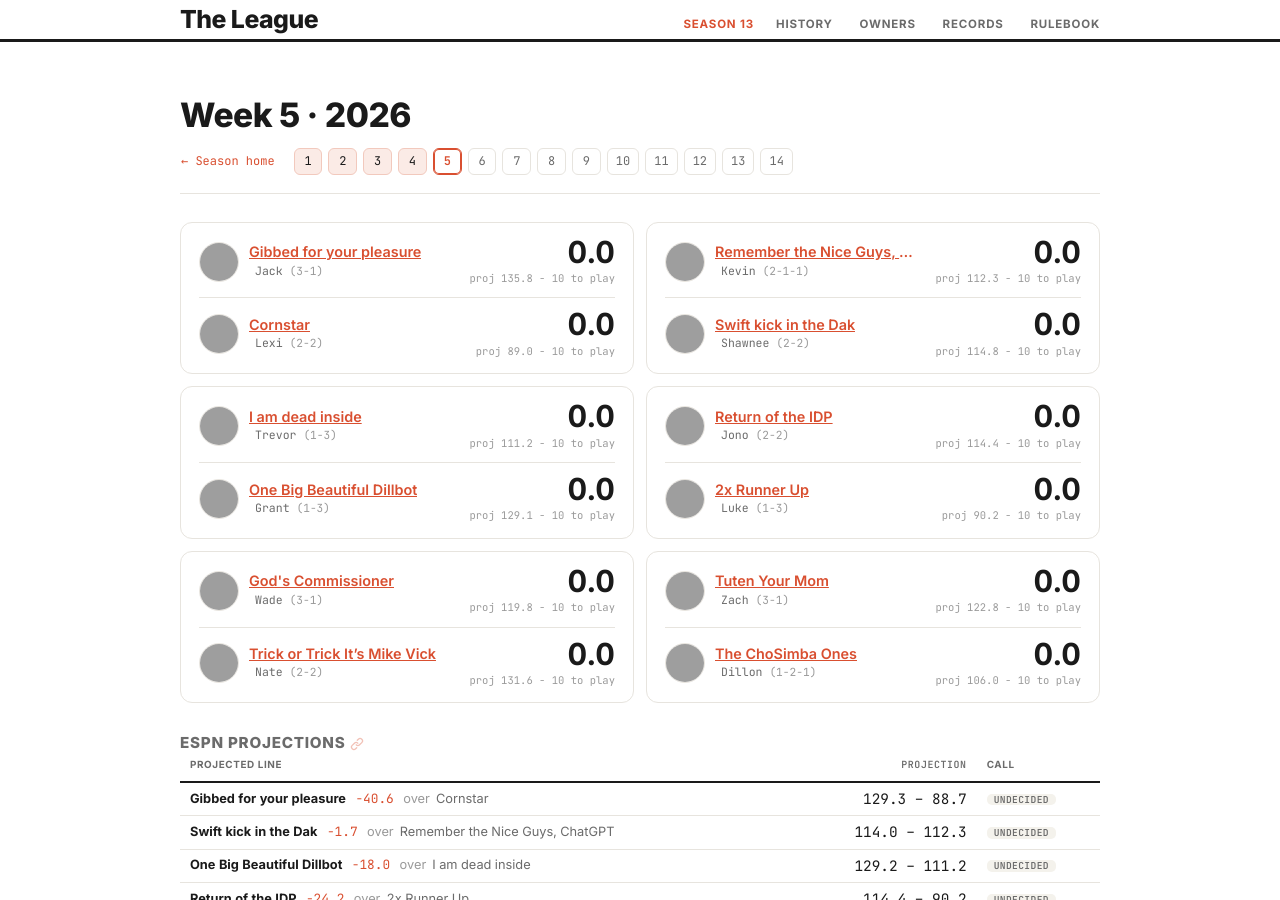
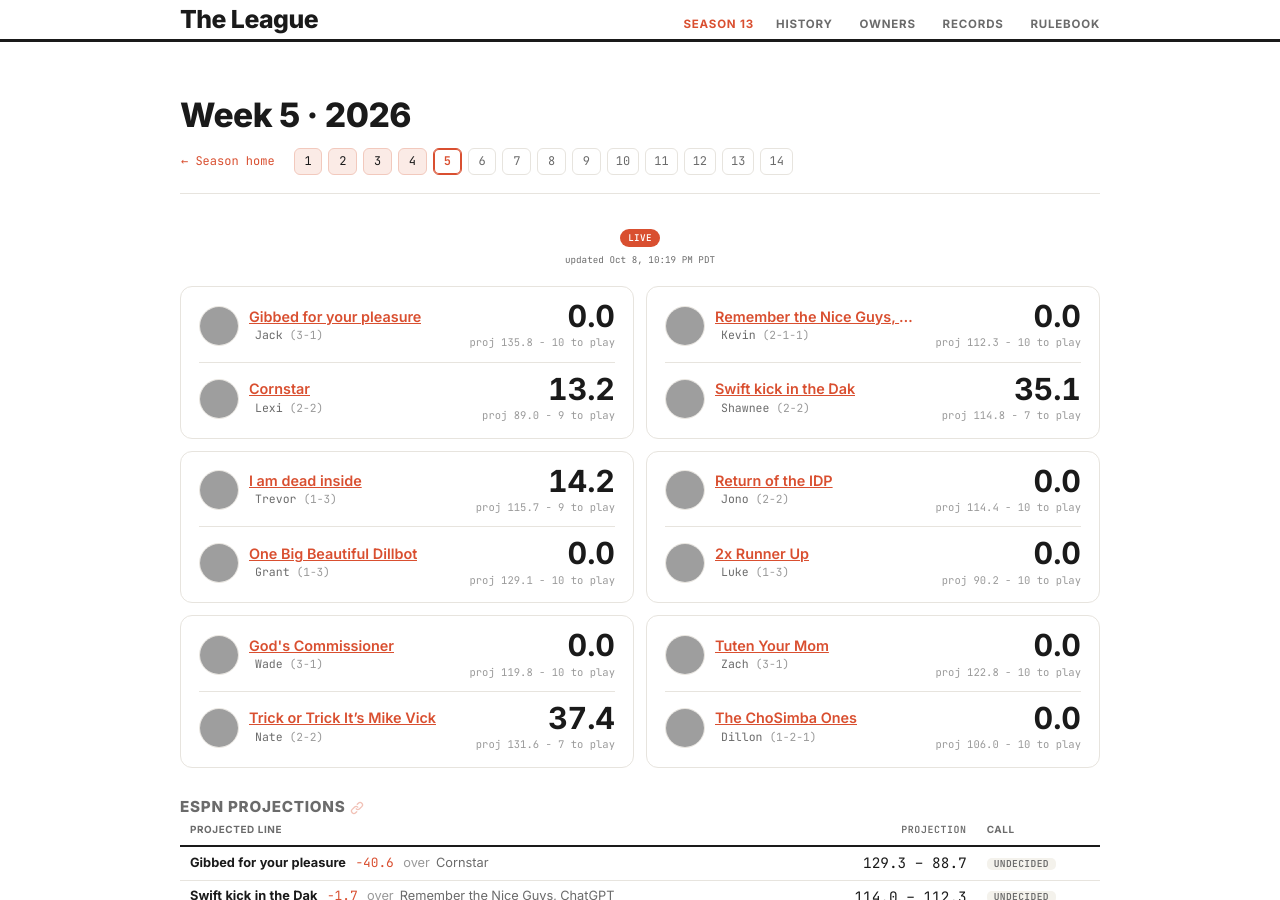
Before and after one commit to dillondrenzek/no-love-in-the-league, a Jekyll site: the page built from docs/seasons/2026/week-5.md, in a window 1280 px wide and 900 px high, cut to the strip 0-900 px from the top of the window. Built offline with Jekyll 4.4.1, drawn with Linux system fonts in a browser that asks for light colours; grey boxes are pictures that could not be loaded.

Commit message:
Daily update: 2026-10-09

```diff
--- a/docs/_data/weeks.yml
+++ b/docs/_data/weeks.yml
@@ -255,7 +255,7 @@
     result: miss
     winner_id: zachzoske
   projected_at: Sep 9, 2026 · 12:14 AM PDT
-  updated_at: Oct 8, 5:02 PM PDT
+  updated_at: Oct 8, 10:19 PM PDT
   current: false
   power:
   - rank: 1
@@ -654,7 +654,7 @@
     result: hit
     winner_id: schirmerj
   projected_at: Sep 17, 2026 · 1:57 PM PDT
-  updated_at: Oct 8, 5:02 PM PDT
+  updated_at: Oct 8, 10:19 PM PDT
   current: false
   power:
   - rank: 1
@@ -1046,7 +1046,7 @@
     result: hit
     winner_id: zachzoske
   projected_at: Sep 24, 2026 · 9:10 AM PDT
-  updated_at: Oct 8, 5:02 PM PDT
+  updated_at: Oct 8, 10:19 PM PDT
   current: false
   power:
   - rank: 1
@@ -1445,7 +1445,7 @@
     result: hit
     winner_id: zachzoske
   projected_at: Oct 1, 2026 · 3:13 PM PDT
-  updated_at: Oct 8, 5:02 PM PDT
+  updated_at: Oct 8, 10:19 PM PDT
   current: false
   power:
   - rank: 1
@@ -1570,7 +1570,7 @@
       a 74 last week.
 2026-5:
   week: 5
-  state: future
+  state: in_progress
   scoreboard:
   - home_id: jackperkins74
     home_team: Gibbed for your pleasure
@@ -1582,12 +1582,17 @@
     away_logo: https://g.espncdn.com/lm-static/logo-packs/ffl/MickeyAndDonald-Disney/Disney-03.svg
     home_record: 3-1
     away_record: 2-2
-    scored: false
+    scored: true
     home_yet: 10
-    away_yet: 10
-    final: false
-    live: false
-    playoff: false
+    away_yet: 9
+    final: false
+    live: true
+    playoff: false
+    home_score: 0.0
+    away_score: 13.2
+    winner_id: null
+    tie: false
+    margin: 13.2
     home_proj: 135.8
     away_proj: 89.0
   - home_id: kevbots22
@@ -1600,12 +1605,17 @@
     away_logo: https://g.espncdn.com/lm-static/logo-packs/ffl/Talent-ChipWass/talent-russini_2.svg
     home_record: 2-1-1
     away_record: 2-2
-    scored: false
+    scored: true
     home_yet: 10
-    away_yet: 10
-    final: false
-    live: false
-    playoff: false
+    away_yet: 7
+    final: false
+    live: true
+    playoff: false
+    home_score: 0.0
+    away_score: 35.1
+    winner_id: null
+    tie: false
+    margin: 35.1
     home_proj: 112.3
     away_proj: 114.8
   - home_id: purpsworth
@@ -1618,13 +1628,18 @@
     away_logo: https://g.espncdn.com/lm-static/logo-packs/ffl/SmackTalk-LeoEspinosa/u_mad_bro-09.svg
     home_record: 1-3
     away_record: 1-3
-    scored: false
-    home_yet: 10
+    scored: true
+    home_yet: 9
     away_yet: 10
     final: false
-    live: false
-    playoff: false
-    home_proj: 111.2
+    live: true
+    playoff: false
+    home_score: 14.2
+    away_score: 0.0
+    winner_id: null
+    tie: false
+    margin: 14.2
+    home_proj: 115.7
     away_proj: 129.1
   - home_id: schirmerj
     home_team: Return of the IDP
@@ -1654,12 +1669,17 @@
     away_logo: http://orig09.deviantart.net/9f0a/f/2009/034/b/b/michael_vick__pokemon_trainer_by_o12t14a86.jpg
     home_record: 3-1
     away_record: 2-2
-    scored: false
+    scored: true
     home_yet: 10
-    away_yet: 10
-    final: false
-    live: false
-    playoff: false
+    away_yet: 7
+    final: false
+    live: true
+    playoff: false
+    home_score: 0.0
+    away_score: 37.4
+    winner_id: null
+    tie: false
+    margin: 37.4
     home_proj: 119.8
     away_proj: 131.6
   - home_id: zachzoske
@@ -1773,7 +1793,7 @@
     decided: false
     result: null
   projected_at: Oct 8, 2026 · 11:06 AM PDT
-  updated_at: Oct 8, 5:02 PM PDT
+  updated_at: Oct 8, 10:19 PM PDT
   current: true
   power:
   - rank: 1
@@ -1999,7 +2019,7 @@
   highlights: []
   projections: []
   projected_at: null
-  updated_at: Oct 8, 5:02 PM PDT
+  updated_at: Oct 8, 10:19 PM PDT
   current: false
   power: []
 2026-7:
@@ -2105,7 +2125,7 @@
   highlights: []
   projections: []
   projected_at: null
-  updated_at: Oct 8, 5:02 PM PDT
+  updated_at: Oct 8, 10:19 PM PDT
   current: false
   power: []
 2026-8:
@@ -2211,7 +2231,7 @@
   highlights: []
   projections: []
   projected_at: null
-  updated_at: Oct 8, 5:02 PM PDT
+  updated_at: Oct 8, 10:19 PM PDT
   current: false
   power: []
 2026-9:
@@ -2317,7 +2337,7 @@
   highlights: []
   projections: []
   projected_at: null
-  updated_at: Oct 8, 5:02 PM PDT
+  updated_at: Oct 8, 10:19 PM PDT
   current: false
   power: []
 2026-10:
@@ -2423,7 +2443,7 @@
   highlights: []
   projections: []
   projected_at: null
-  updated_at: Oct 8, 5:02 PM PDT
+  updated_at: Oct 8, 10:19 PM PDT
   current: false
   power: []
 2026-11:
@@ -2529,7 +2549,7 @@
   highlights: []
   projections: []
   projected_at: null
-  updated_at: Oct 8, 5:02 PM PDT
+  updated_at: Oct 8, 10:19 PM PDT
   current: false
   power: []
 2026-12:
@@ -2635,7 +2655,7 @@
   highlights: []
   projections: []
   projected_at: null
-  updated_at: Oct 8, 5:02 PM PDT
+  updated_at: Oct 8, 10:19 PM PDT
   current: false
   power: []
 2026-13:
@@ -2741,7 +2761,7 @@
   highlights: []
   projections: []
   projected_at: null
-  updated_at: Oct 8, 5:02 PM PDT
+  updated_at: Oct 8, 10:19 PM PDT
   current: false
   power: []
 2026-14:
@@ -2847,6 +2867,6 @@
   highlights: []
   projections: []
   projected_at: null
-  updated_at: Oct 8, 5:02 PM PDT
+  updated_at: Oct 8, 10:19 PM PDT
   current: false
   power: []
```
Also changed, not shown: data/rosters/2026-week-05.yml (+13 -13 lines), data/seasons/2026.yml (+5 -5 lines).
